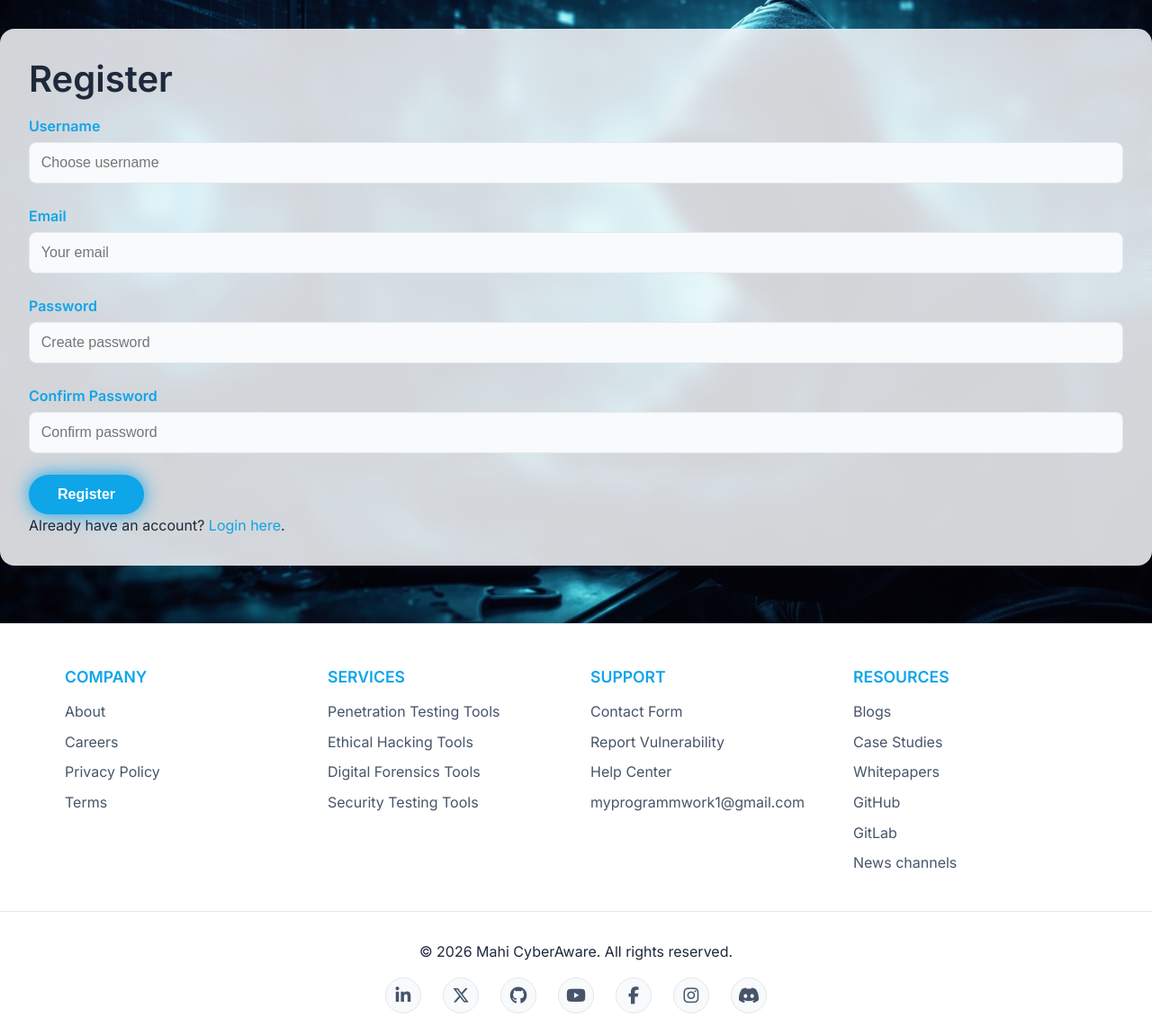
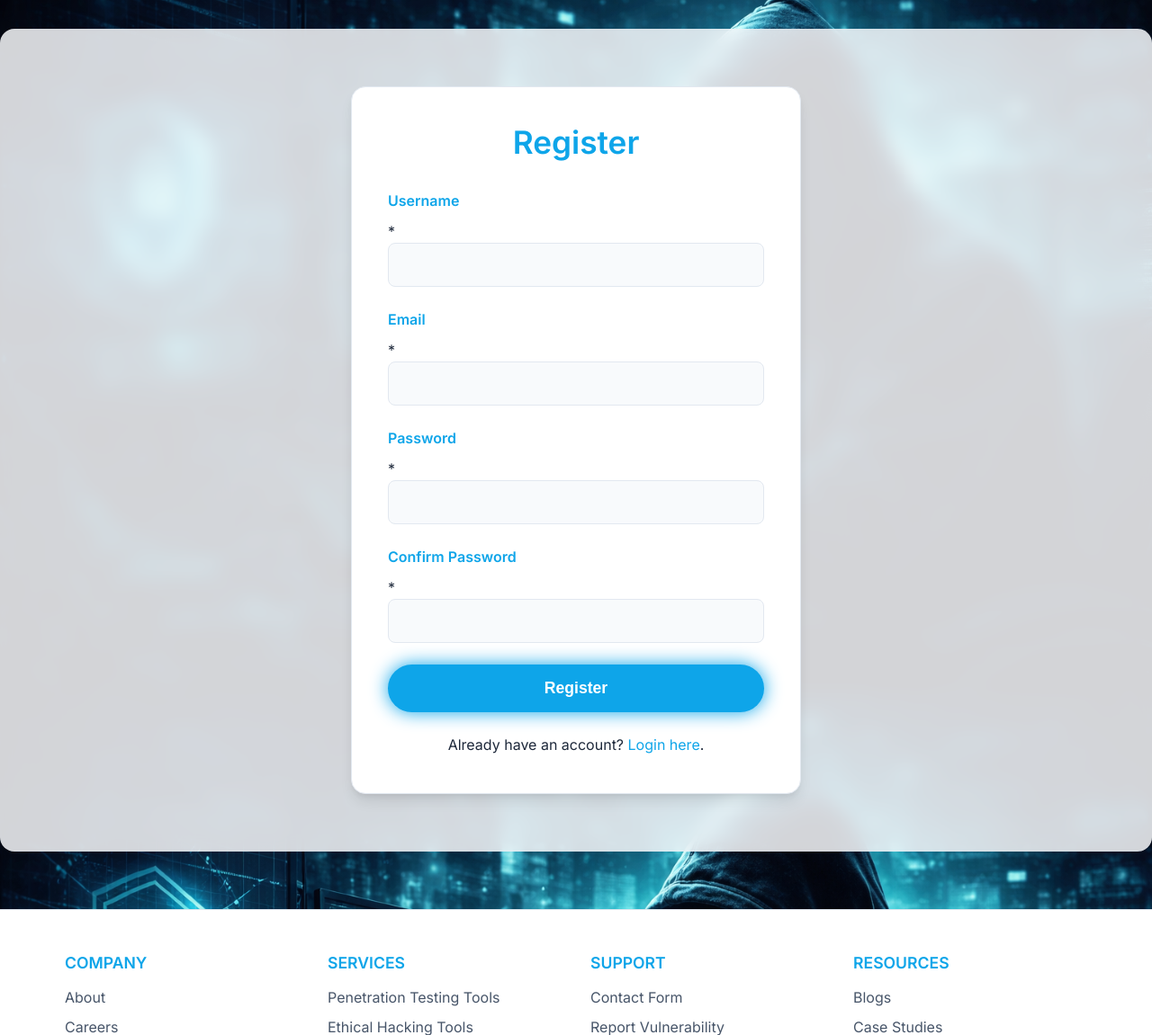
Before and after one commit to mahi-cyberaware/MyWeb, a Flask app: page /register in a window 1280 px wide. Shown: the part 83-1234 px from the top of the page at 90% size. Before the commit the page ends 1210 px from the top, so only its background shows below. Run offline with Flask 3, Linux system fonts and the light colour scheme; data comes from the database, SQL or seed files in the repository; some libraries are stand-ins or nearby versions.

Commit message:
Increased card sizes, centered all forms, full-width 1920x1080 sections

```diff
--- a/static/style.css
+++ b/static/style.css
@@ -525,11 +533,11 @@ main {
     box-shadow: 0 0 10px var(--accent);
 }
 
-/* ===== FORM CENTERING ===== */
+/* ===== FORM CENTERING (all auth forms) ===== */
 .form-container {
-    max-width: 600px;
+    max-width: 500px; /* slightly wider */
     margin: 2rem auto;
-    padding: 2rem;
+    padding: 2.5rem;
     background: var(--bg-secondary);
     border-radius: 1rem;
     border: 1px solid var(--border);
@@ -539,6 +547,8 @@ main {
 .form-container h1 {
     color: var(--accent);
     margin-bottom: 2rem;
+    text-align: center;
+    font-size: 2.2rem;
 }
 
 .form-group {
@@ -547,14 +557,14 @@ main {
 
 .form-group label {
     display: block;
-    margin-bottom: 0.3rem;
+    margin-bottom: 0.5rem;
     color: var(--accent);
     font-weight: 600;
 }
 
 .form-control, .form-control-file, select.form-control, textarea.form-control {
     width: 100%;
-    padding: 0.8rem;
+    padding: 0.9rem; /* slightly larger padding */
     background: var(--bg-primary);
     border: 1px solid var(--border);
     border-radius: 8px;
@@ -570,14 +580,20 @@ main {
 }
 
 textarea.form-control {
-    min-height: 100px;
+    min-height: 120px;
     resize: vertical;
+}
+
+button[type="submit"], .btn.primary {
+    width: 100%;
+    padding: 1rem;
+    font-size: 1.1rem;
 }
 
 /* ===== ABOUT PAGE ===== */
 .about-page {
     max-width: 800px;
-    margin: 0 auto;
+    margin: 2rem auto;
     padding: 2rem;
     background: var(--bg-secondary);
     border-radius: 1rem;
--- a/templates/forgot_password.html
+++ b/templates/forgot_password.html
@@ -2,15 +2,15 @@
 {% block title %}Forgot Password{% endblock %}
 {% block content %}
 <div class="form-container">
-    <h1 class="center">Forgot Password</h1>
+    <h1>Forgot Password</h1>
     <form method="POST">
         {{ form.hidden_tag() }}
         <div class="form-group">
             {{ form.email.label }}*
-            {{ form.email(class="form-control", placeholder="Enter your email address") }}
+            {{ form.email(class="form-control", placeholder="Enter your email") }}
         </div>
         <button type="submit" class="btn primary">Send Reset Link</button>
     </form>
-    <p class="center"><a href="{{ url_for('login') }}">Back to Login</a></p>
+    <p class="center" style="margin-top: 1.5rem;"><a href="{{ url_for('login') }}">Back to Login</a></p>
 </div>
 {% endblock %}
--- a/templates/register.html
+++ b/templates/register.html
@@ -1,40 +1,40 @@
 {% extends "base.html" %}
 {% block title %}Register{% endblock %}
 {% block content %}
-<div class="centered-form">
-    <h1 class="form-title">Register</h1>
-    <form method="POST" class="modern-form">
+<div class="form-container">
+    <h1>Register</h1>
+    <form method="POST">
         {{ form.hidden_tag() }}
         <div class="form-group">
-            {{ form.username.label(class="form-label") }}
-            {{ form.username(class="form-control", placeholder="Choose username") }}
+            {{ form.username.label }}*
+            {{ form.username(class="form-control") }}
             {% for error in form.username.errors %}
-                <span class="error">{{ error }}</span>
+                <span style="color: red;">{{ error }}</span>
             {% endfor %}
         </div>
         <div class="form-group">
-            {{ form.email.label(class="form-label") }}
-            {{ form.email(class="form-control", placeholder="Your email") }}
+            {{ form.email.label }}*
+            {{ form.email(class="form-control") }}
             {% for error in form.email.errors %}
-                <span class="error">{{ error }}</span>
+                <span style="color: red;">{{ error }}</span>
             {% endfor %}
         </div>
         <div class="form-group">
-            {{ form.password.label(class="form-label") }}
-            {{ form.password(class="form-control", placeholder="Create password") }}
+            {{ form.password.label }}*
+            {{ form.password(class="form-control") }}
             {% for error in form.password.errors %}
-                <span class="error">{{ error }}</span>
+                <span style="color: red;">{{ error }}</span>
             {% endfor %}
         </div>
         <div class="form-group">
-            {{ form.confirm_password.label(class="form-label") }}
-            {{ form.confirm_password(class="form-control", placeholder="Confirm password") }}
+            {{ form.confirm_password.label }}*
+            {{ form.confirm_password(class="form-control") }}
             {% for error in form.confirm_password.errors %}
-                <span class="error">{{ error }}</span>
+                <span style="color: red;">{{ error }}</span>
             {% endfor %}
         </div>
-        <button type="submit" class="btn primary full-width">Register</button>
+        <button type="submit" class="btn primary">Register</button>
     </form>
-    <p class="text-center">Already have an account? <a href="{{ url_for('login') }}">Login here</a>.</p>
+    <p class="center" style="margin-top: 1.5rem;">Already have an account? <a href="{{ url_for('login') }}">Login here</a>.</p>
 </div>
 {% endblock %}
--- a/templates/reset_password.html
+++ b/templates/reset_password.html
@@ -2,12 +2,12 @@
 {% block title %}Reset Password{% endblock %}
 {% block content %}
 <div class="form-container">
-    <h1 class="center">Reset Password</h1>
+    <h1>Reset Password</h1>
     <form method="POST">
         {{ form.hidden_tag() }}
         <div class="form-group">
             {{ form.password.label }}*
-            {{ form.password(class="form-control", placeholder="Enter new password") }}
+            {{ form.password(class="form-control", placeholder="New password") }}
         </div>
         <div class="form-group">
             {{ form.confirm_password.label }}*
```
Also changed, not shown: other parts of static/style.css (+30 -19 lines), templates/change_password.html (+10 -10 lines), templates/contact.html (+12 -12 lines), templates/login.html (+10 -10 lines).
